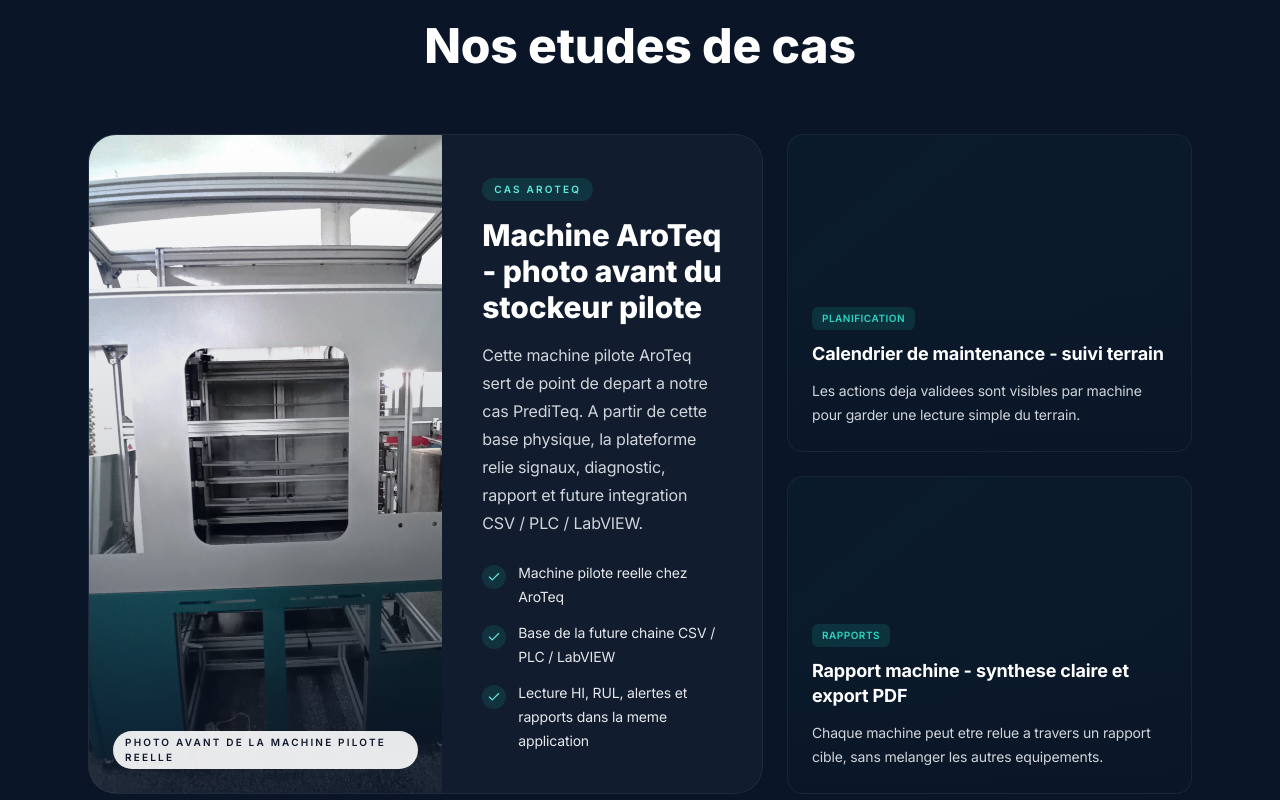
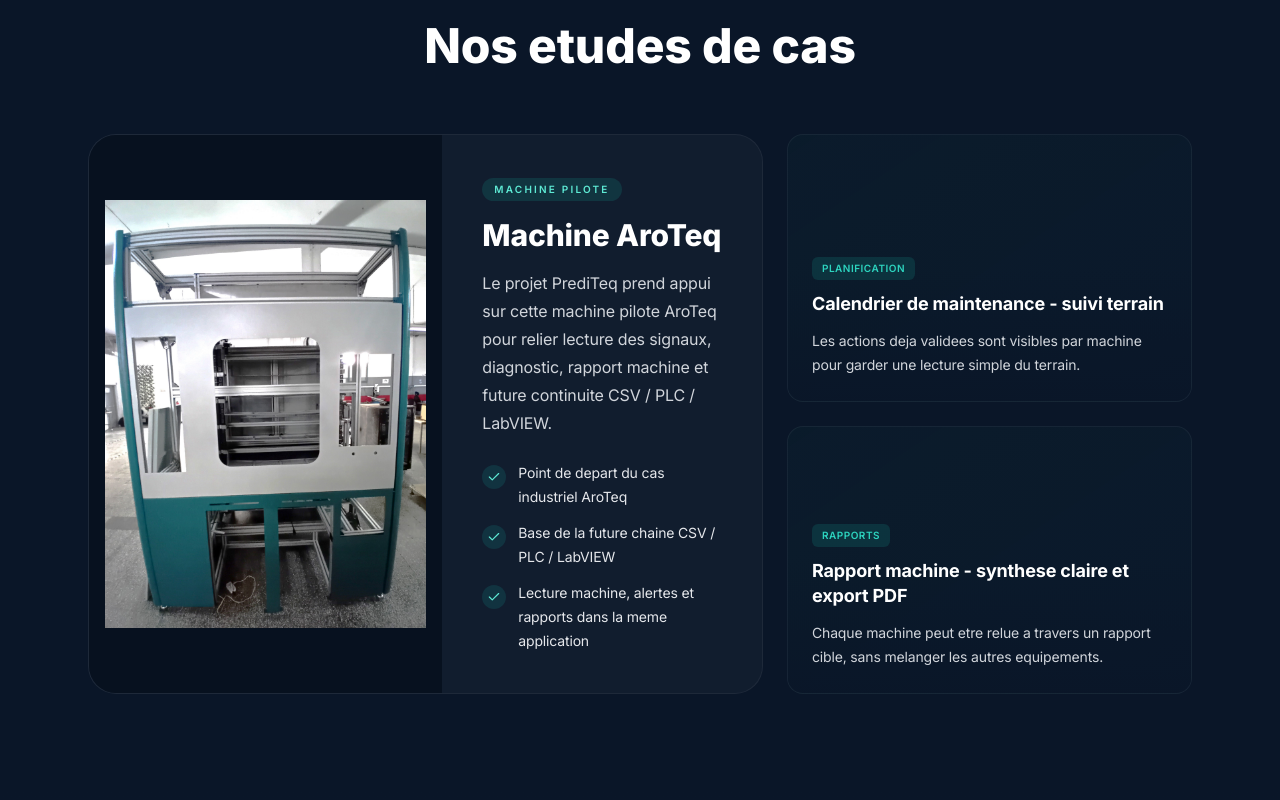
Before and after one commit to med-firas-abed/predict-forge-pro, a React (Vite) app in the folder prediteq_frontend/: page / in a window 1280 px wide. Shown: the part 3980-4780 px from the top of the page. Built offline with nearby package versions, Linux system fonts and the light colour scheme; no server answers.

Commit message:
Refine AroTeq landing case study presentation

```diff
--- a/prediteq_frontend/src/components/pages/LandingPage.tsx
+++ b/prediteq_frontend/src/components/pages/LandingPage.tsx
@@ -101,16 +101,15 @@
   cases: {
     title: { fr: "Nos etudes de cas", en: "Our case studies" },
     featured: {
-      tag: { fr: "CAS AROTEQ", en: "AROTEQ CASE" },
-      title: { fr: "Machine AroTeq - photo avant du stockeur pilote", en: "AroTeq machine - front view of the pilot carousel" },
+      tag: { fr: "MACHINE PILOTE", en: "PILOT MACHINE" },
+      title: { fr: "Machine AroTeq", en: "AroTeq machine" },
       desc: {
-        fr: "Cette machine pilote AroTeq sert de point de depart a notre cas PrediTeq. A partir de cette base physique, la plateforme relie signaux, diagnostic, rapport et future integration CSV / PLC / LabVIEW.",
-        en: "This AroTeq pilot machine is the starting point of our PrediTeq case study. From this physical base, the platform connects signals, diagnosis, reporting, and future CSV / PLC / LabVIEW integration.",
+        fr: "Le projet PrediTeq prend appui sur cette machine pilote AroTeq pour relier lecture des signaux, diagnostic, rapport machine et future continuite CSV / PLC / LabVIEW.",
+        en: "The PrediTeq project is built around this AroTeq pilot machine to connect signal reading, diagnosis, machine reporting, and future CSV / PLC / LabVIEW continuity.",
       },
-      caption: { fr: "Photo avant de la machine pilote reelle", en: "Front photo of the real pilot machine" },
       points: {
-        fr: ["Machine pilote reelle chez AroTeq", "Base de la future chaine CSV / PLC / LabVIEW", "Lecture HI, RUL, alertes et rapports dans la meme application"],
-        en: ["Real pilot machine at AroTeq", "Foundation of the future CSV / PLC / LabVIEW chain", "HI, RUL, alerts, and reports in the same application"],
+        fr: ["Point de depart du cas industriel AroTeq", "Base de la future chaine CSV / PLC / LabVIEW", "Lecture machine, alertes et rapports dans la meme application"],
+        en: ["Starting point of the AroTeq industrial case", "Foundation of the future CSV / PLC / LabVIEW chain", "Machine reading, alerts, and reports in the same application"],
       },
     },
     items: [
@@ -751,18 +750,12 @@
             className={`overflow-hidden rounded-[28px] border ${dark ? 'border-white/5 bg-white/[0.03]' : 'border-gray-200 bg-white shadow-[0_24px_48px_-32px_rgba(15,23,42,0.22)]'}`}
           >
             <div className="grid lg:grid-cols-[1.05fr_0.95fr] h-full">
-              <div className="relative min-h-[320px] overflow-hidden">
+              <div className={`flex min-h-[360px] items-center justify-center overflow-hidden p-4 ${dark ? 'bg-[#07111f]' : 'bg-slate-100'}`}>
                 <img
-                  src="/landing-aroteq-photo-avant.jpg?v=20260601a"
-                  alt={lang === "fr" ? "Photo avant de la machine AroTeq" : "Front photo of the AroTeq machine"}
-                  className="absolute inset-0 h-full w-full object-cover"
+                  src="/landing-aroteq-photo-avant.jpg?v=20260601b"
+                  alt={lang === "fr" ? "Machine AroTeq" : "AroTeq machine"}
+                  className="h-full max-h-[560px] w-full object-contain object-center"
                 />
-                <div className={`absolute inset-0 ${dark ? 'bg-gradient-to-t from-[#0a1628]/80 via-[#0a1628]/15 to-transparent' : 'bg-gradient-to-t from-slate-900/65 via-slate-900/10 to-transparent'}`} />
-                <div className="absolute bottom-0 left-0 right-0 p-6">
-                  <span className="inline-flex rounded-full bg-white/90 px-3 py-1 text-[10px] font-semibold uppercase tracking-[0.22em] text-slate-900">
-                    {featured.caption[lang]}
-                  </span>
-                </div>
               </div>
 
               <div className="p-8 sm:p-10">
```
